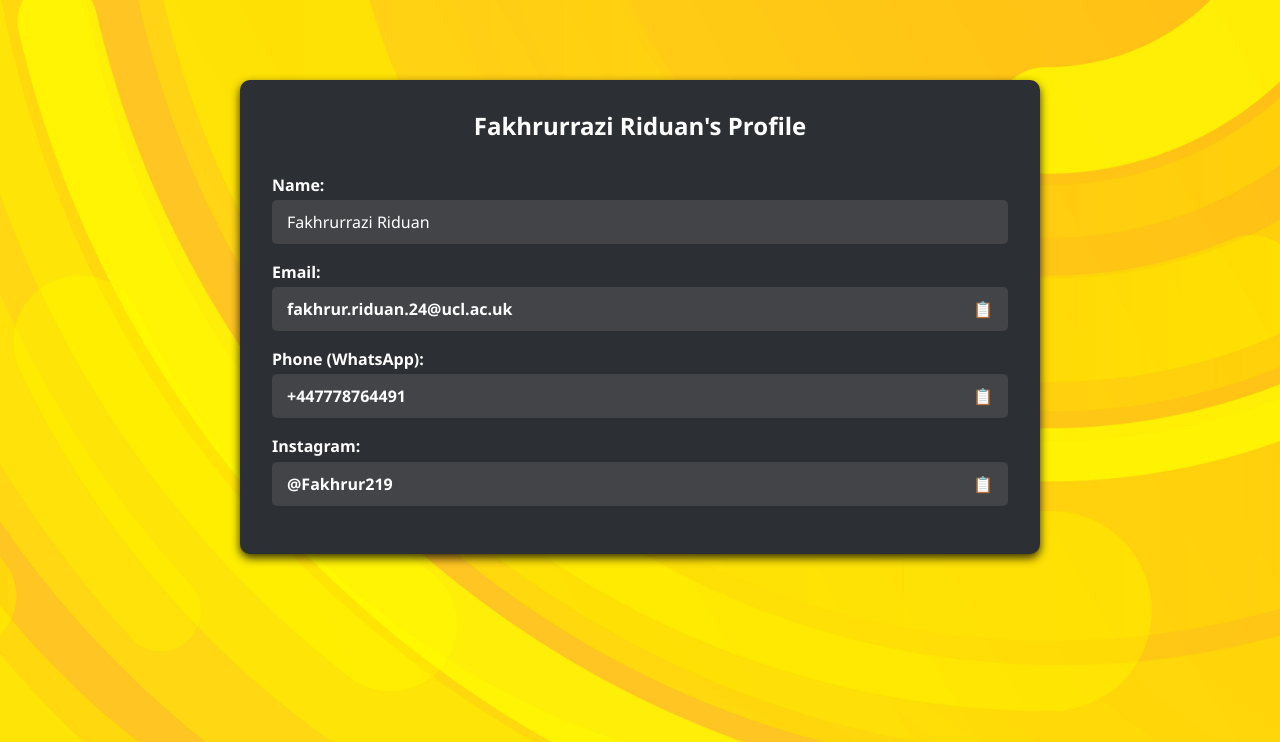
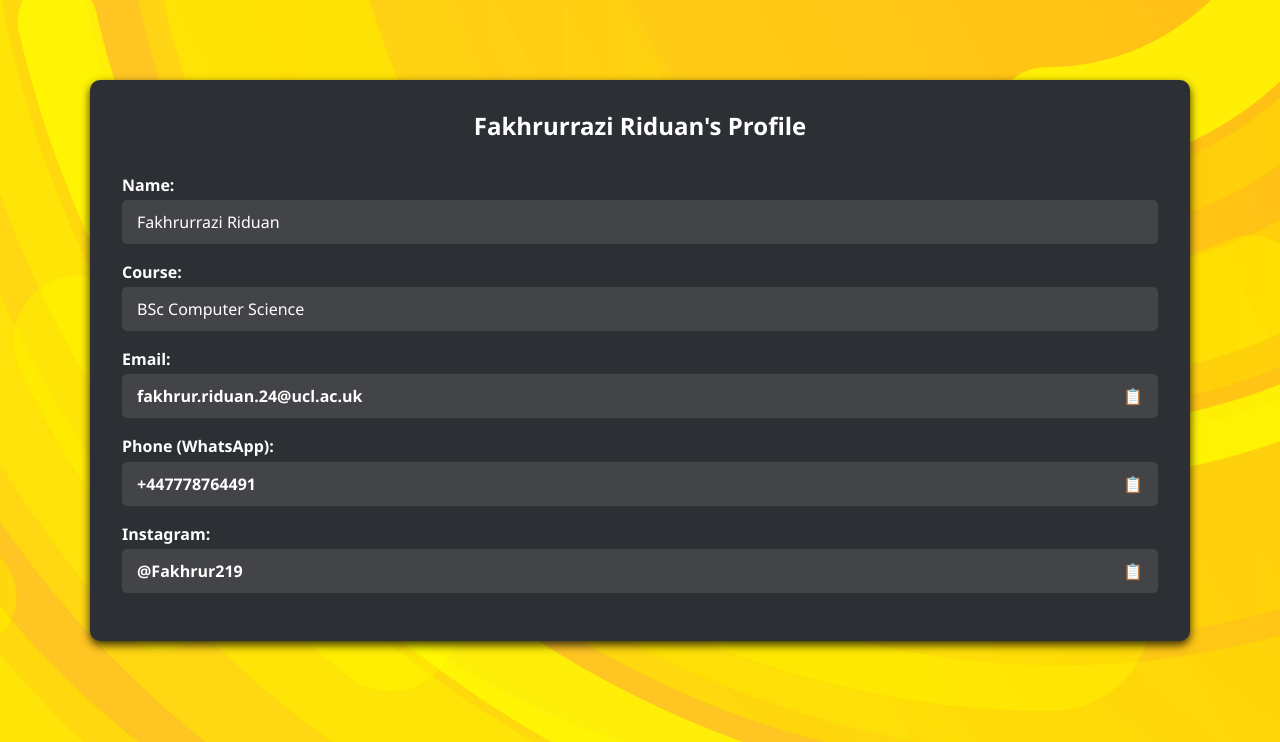
Before and after one commit to MarkoStefanov/YellowPages, a Django app: a page that uses UCLYellowPages/templates/profile_detail.html in a window 1280 px wide. Shown: the part 58-800 px from the top of the page. Run offline with Django 5.2, Linux system fonts and the light colour scheme; a user stored in the database is signed in; data comes from the database, SQL or seed files in the repository; both versions use the stored data as it was after the commit.

Commit message:
Final Version
We did it

```diff
--- a/UCLYellowPages/profiles/views.py
+++ b/UCLYellowPages/profiles/views.py
@@ -119,8 +119,8 @@ class SearchView(LoginRequiredMixin, ListView):
 
             queryset = UserData.objects.filter(
                 Q(user__username__icontains=query) |
-                Q(user__first_name__icontains=query) |
-                Q(user__last_name__icontains=query) |
+                Q(name__icontains=query) |
+                Q(discord__icontains=query) |
                 Q(email__icontains=query) |
                 Q(instagram__icontains=query) |
                 Q(whatsapp__icontains=query),
--- a/UCLYellowPages/static/styles.css
+++ b/UCLYellowPages/static/styles.css
@@ -28,7 +28,7 @@ html, body {
   padding: 2rem;
   border-radius: 10px;
   box-shadow: 0 4px 10px rgba(0, 0, 0, 0.8);
-  width: 800px;
+  width: 1100px;
   text-align: center;
   color: white;
 }
@@ -37,6 +37,10 @@ html, body {
   padding: 0;
   margin-bottom: 1rem;
   text-align: left;
+}
+
+.history-card {
+  margin-bottom: 3rem;
 }
 
 .general-form ul li {
@@ -138,11 +142,6 @@ html, body {
   cursor: pointer;
 }
 
-.general-form input[type="checkbox"]:focus {
-  outline: none;
-}
-
-
 .general-form input[type="checkbox"]:checked {
   background-color: #FFC107;
 }
@@ -231,6 +230,14 @@ html, body {
   color: white;
   font-size: 1.2rem;
   font-weight: bold;
+  text-decoration: none;
+}
+
+.profile-header h3 p{
+  color: #999999;
+  font-size: 0.8rem;
+  font-weight: bold;
+  margin-top: 0.2rem;
   text-decoration: none;
 }
 
--- a/UCLYellowPages/templates/edit_profile.html
+++ b/UCLYellowPages/templates/edit_profile.html
@@ -12,7 +12,7 @@
             <label for="{{ form.name.id_for_label }}">Name</label>
             {{ form.name }}
             {% if form.name.errors %}
-                <div class="invalid-feedback d-block">
+                <div class="alert alert-warning">
                     {{ form.name.errors }}
                 </div>
             {% endif %}
--- a/UCLYellowPages/templates/history.html
+++ b/UCLYellowPages/templates/history.html
@@ -1,7 +1,7 @@
 {% extends 'base.html' %}
 {% block content %}
 <div class="general-container">
-    <div class="general-card">
+    <div class="general-card history-card">
         <h2 class="general-title">Profile View History</h2>
         {% if error %}
             <div class="alert alert-danger">
@@ -24,7 +24,6 @@
                     <tr>
                         <th>Viewer</th>
                         <th>Viewed At</th>
-                    <th>IP Address</th>
                     </tr>
                 </thead>
                 <tbody>
@@ -38,7 +37,6 @@
                                 {% endif %}
                             </td>
                             <td>{{ view.viewed_at }}</td>
-                        <td>{{ view.ip_address|default:"N/A" }}</td>
                         </tr>
                     {% endfor %}
                 </tbody>
--- a/UCLYellowPages/templates/profile_detail.html
+++ b/UCLYellowPages/templates/profile_detail.html
@@ -22,10 +22,17 @@
                 <li>{{ profile.name }}</li>
             {% endif %}
 
+            {% if profile.course %}
+                <strong>Course:</strong>
+                <li>
+                    {{ profile.course }}
+                </li>
+            {% endif %}
+
             {% if profile.email %}
                 <strong>Email:</strong>
                 <li>
-                    <a href="mailto:{{ profile.email }}">{{ profile.email }}</a>
+                    <a id="email" href="mailto:{{ profile.email }}">{{ profile.email }}</a>
                     <button class="copy-button" onclick="copyToClipboard('email')">📋</button>
                 </li>
             {% endif %}
@@ -33,7 +40,7 @@
             {% if profile.whatsapp %}
                 <strong>Phone (WhatsApp):</strong>
                 <li>
-                    <a href="tel:{{ profile.whatsapp }}">{{ profile.whatsapp }}</a>
+                    <a id="whatsapp" href="tel:{{ profile.whatsapp }}">{{ profile.whatsapp }}</a>
                     <button class="copy-button" onclick="copyToClipboard('whatsapp')">📋</button>
                 </li>
 
@@ -42,7 +49,7 @@
             {% if profile.instagram %}
                 <strong>Instagram:</strong>
                 <li>
-                    <a href="https://instagram.com/{{ profile.instagram }}" target="_blank">@{{ profile.instagram }}</a>
+                    <a id="instagram" href="https://instagram.com/{{ profile.instagram }}" target="_blank">@{{ profile.instagram }}</a>
                     <button class="copy-button" onclick="copyToClipboard('instagram')">📋</button>
                 </li>
             {% endif %}
@@ -50,7 +57,7 @@
             {% if profile.discord %}
                 <strong>Discord:</strong>
                 <li>
-                    {{ profile.discord }}
+                    <span id="discord">{{ profile.discord }}</span>
                     <button class="copy-button" onclick="copyToClipboard('discord')">📋</button>
                 </li>
             {% endif %}
```
Also changed, not shown: UCLYellowPages/templates/search.html (+7 -16 lines), UCLYellowPages/db.sqlite3, 1 other file. Lines whose indentation alone changed are shown as unchanged.
